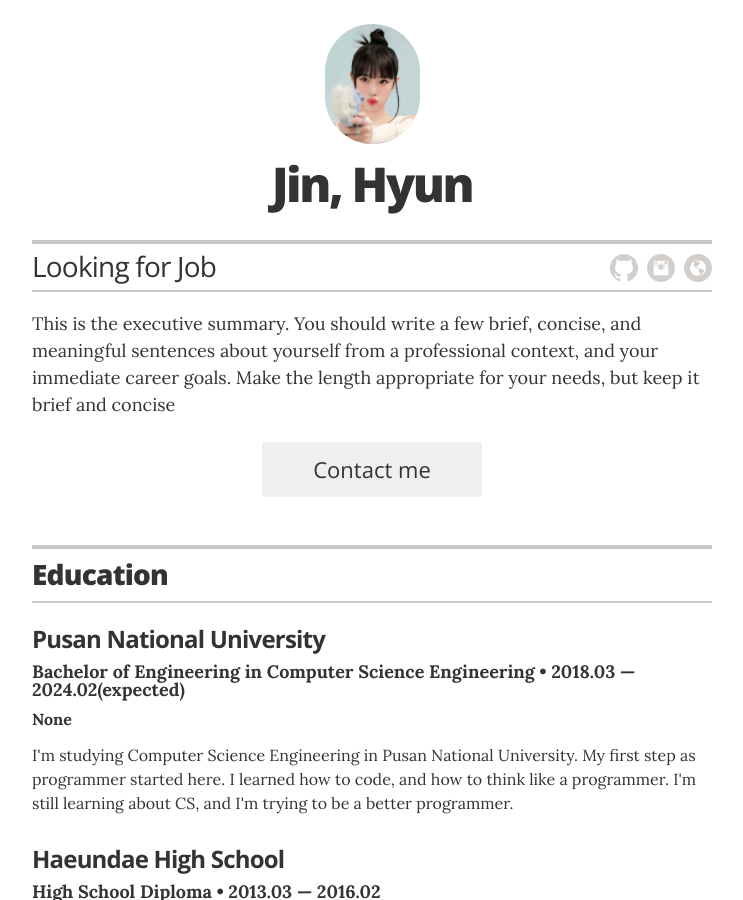
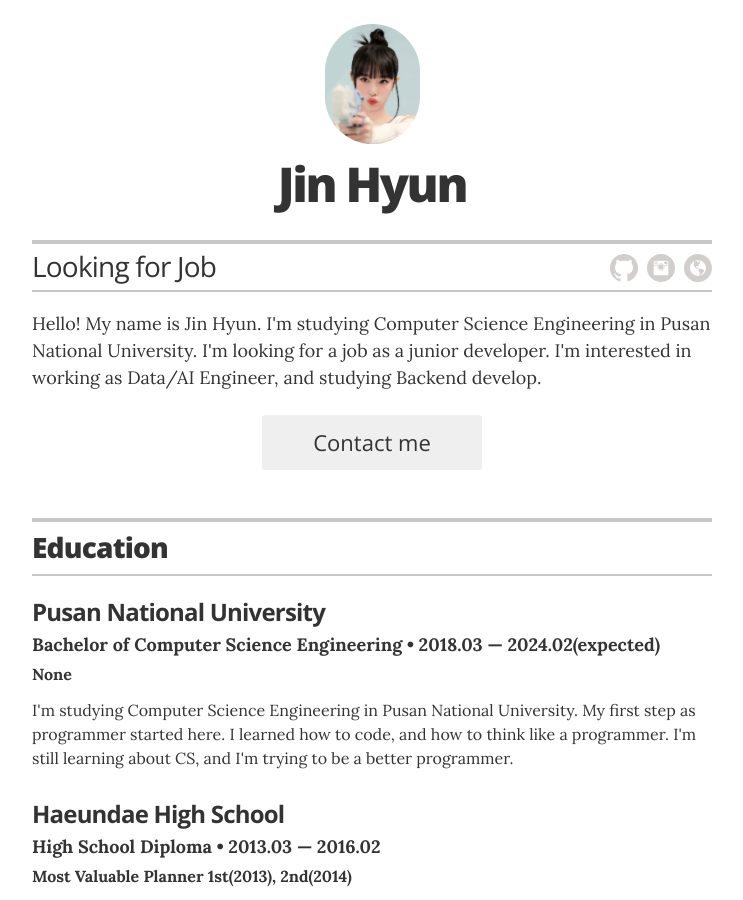
Before and after one commit to gaeul-3041/gaeul-3041.github.io, a Jekyll site: the page built from index.html, in a window 1280 px wide and 900 px high. Shown: the whole window, without its empty margins (268-1011 px from the left). Built offline with Jekyll 4.4.1, drawn with Linux system fonts in a browser that asks for light colours.

Commit message:
내용 수정

```diff
--- a/_config.yml
+++ b/_config.yml
@@ -1,5 +1,5 @@
 # Site settings
-title: "Resume of Hyun Jin"
+title: "Resume of Jin Hyun"
 description: "A resume of gaeul-3041 with Jekyll and GitHub Pages sites."
 
 # Build settings
@@ -10,7 +10,7 @@ sass:
 
 # Resume settings
 resume_avatar:                  "true"
-resume_name:                    "Jin, Hyun"
+resume_name:                    "Jin Hyun"
 resume_title:                   "Looking for Job"
 
 # used for the contact button in _layouts/resume.html
@@ -23,7 +23,7 @@ resume_contact_address:         "Yangsan, South Korea"
 resume_header_contact_info:     "742 Evergreen Terrace, Springfield • 555-7334 • lisasimpson@youremailaddress.com"
 display_header_contact_info:    "false"
 
-resume_header_intro: "<p>This is the executive summary. You should write a few brief, concise, and meaningful sentences about yourself from a professional context, and your immediate career goals. Make the length appropriate for your needs, but keep it brief and concise</p>"
+resume_header_intro: "<p>Hello! My name is Jin Hyun. I'm studying Computer Science Engineering in Pusan National University. I'm looking for a job as a junior developer. I'm interested in working as Data/AI Engineer, and studying Backend develop.</p>"
 
 # use "yes" to display the email contact button,
 # "no" to display an "I'm not looking for work" message,
--- a/_data/education.yml
+++ b/_data/education.yml
@@ -1,5 +1,5 @@
 # Degree
-- degree: Bachelor of Engineering in Computer Science Engineering
+- degree: Bachelor of Computer Science Engineering
   uni: Pusan National University
   year: 2018.03 &mdash; 2024.02(expected)
   award: None
```
